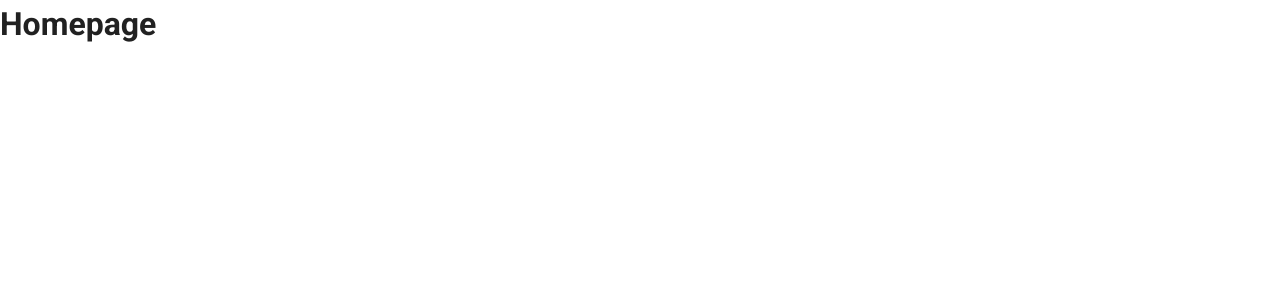
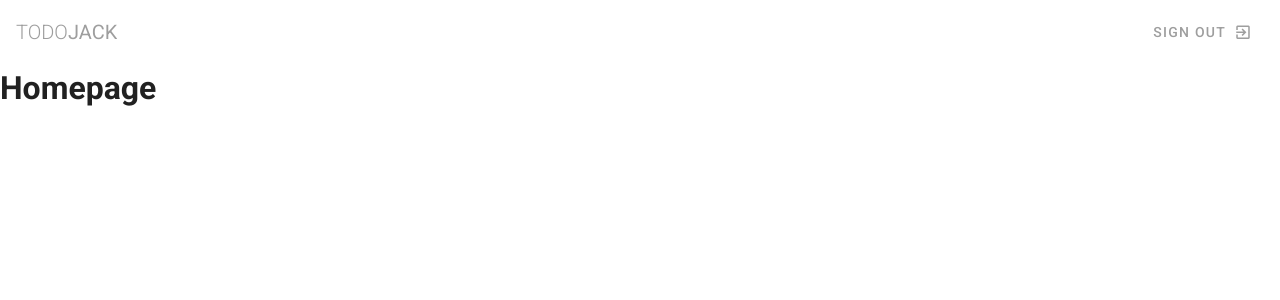
Before and after one commit to GaisericDev/todo, a Vue app: page / in a window 1280 px wide. Shown: the top 300 px of the page. Built offline with nearby package versions, Linux system fonts and the light colour scheme.

Commit message:
add navbar

```diff
--- a/src/App.vue
+++ b/src/App.vue
@@ -1,5 +1,6 @@
 <template>
-  <v-app>
+  <v-app class="grey lighten-4">
+    <Navbar />
     <v-content><router-view></router-view></v-content>
   </v-app>
 </template>
@@ -7,10 +8,10 @@
 <script lang="ts">
 //https://www.youtube.com/watch?v=BIuQfQcptIU&list=PL4cUxeGkcC9g0MQZfHwKcuB0Yswgb3gA5&index=4
 import Vue from "vue";
-
+import Navbar from "./components/Navbar.vue";
 export default Vue.extend({
   name: "App",
-
+  components: { Navbar },
   data: () => ({
     //
   }),
--- /dev/null
+++ b/src/components/Navbar.vue
@@ -0,0 +1,20 @@
+<template>
+  <nav>
+    <v-toolbar flat app class="text-uppercase grey--text"
+      ><v-toolbar-title
+        ><span class="font-weight-light">Todo</span
+        ><span>Jack</span></v-toolbar-title
+      ><v-spacer></v-spacer
+      ><v-btn text color="grey"
+        ><span>Sign Out</span><v-icon right>mdi-exit-to-app</v-icon></v-btn
+      ></v-toolbar
+    >
+  </nav>
+</template>
+
+<script>
+export default {};
+</script>
+
+<style>
+</style>
--- a/src/views/Home.vue
+++ b/src/views/Home.vue
@@ -1,5 +1,7 @@
 <template>
-  <div class="home"><h1>Homepage</h1></div>
+  <div class="home">
+    <h1>Homepage</h1>
+  </div>
 </template>
 
 <script lang="ts">
```
Also changed, not shown: public/index.html (+8 -2 lines).
